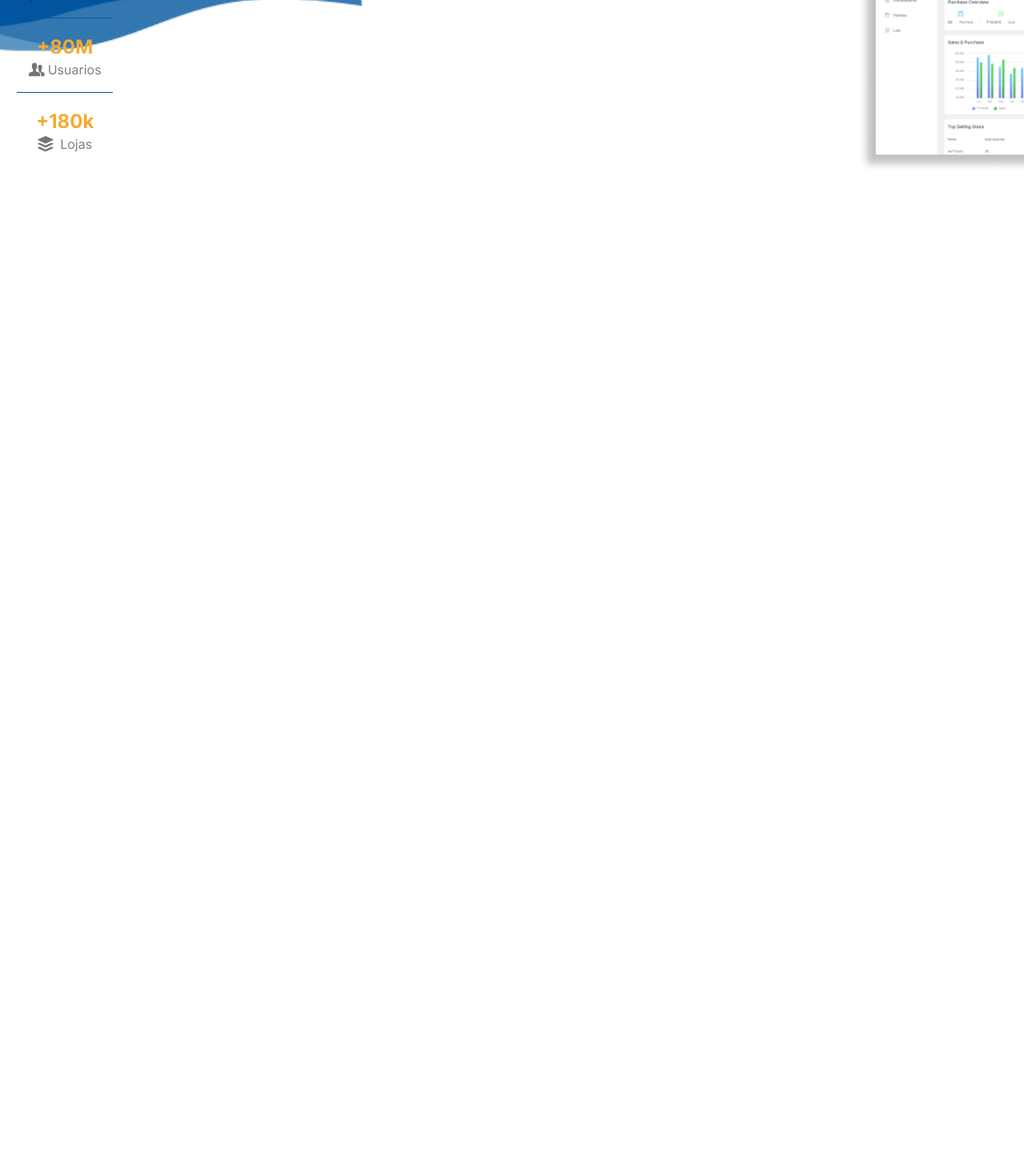
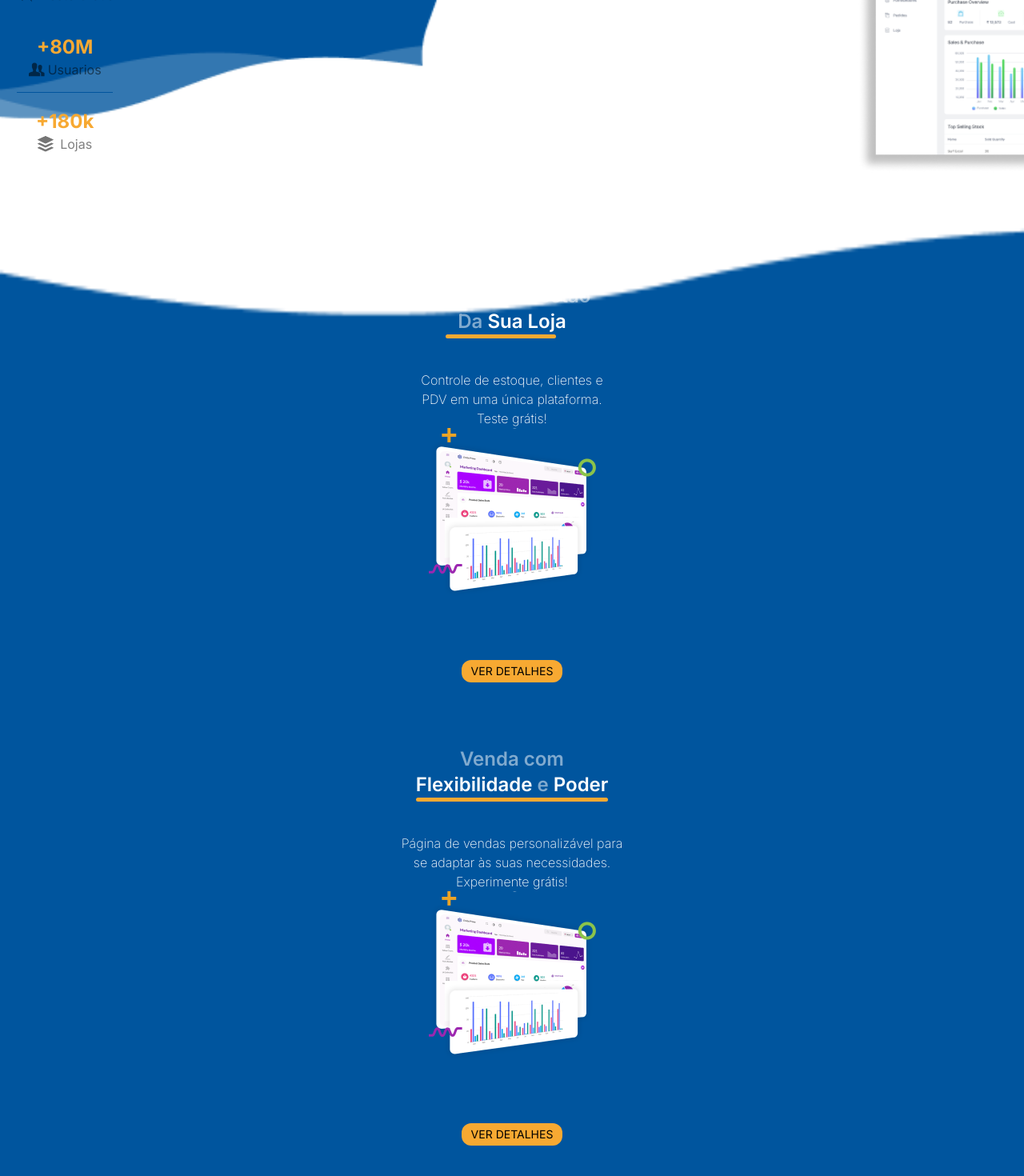
Before and after one commit to luxsoftw/SweetHubFrontend, a Next.js app: page / in a window 1280 px wide. Shown: the part 442-1912 px from the top of the page at 80% size. Before the commit the page ends 800 px from the top, so only its background shows below. Built offline with nearby package versions, Linux system fonts and the light colour scheme.

Commit message:
feat: add Store Management section on home page

```diff
--- a/app/page.tsx
+++ b/app/page.tsx
@@ -5,7 +5,7 @@ import Image from "next/image";
 export default function Home() {
    return (
       <div className="text-primary">
-         <section className="h-[600px] bg-bg-header bg-contain bg-no-repeat">
+         <section className="h-[700px] bg-bg-header bg-contain bg-no-repeat">
             <Header />
 
             <section className="flex flex-col items-center gap-4 pt-2">
@@ -133,6 +133,58 @@ export default function Home() {
                />
             </section>
          </section>
+         {/* gestão da Loja */}
+         <section className="flex h-[1300px] flex-col items-center bg-gestao bg-cover bg-no-repeat">
+            <section className="flex flex-col items-center pt-24 text-center">
+               <h1 className="w-[200px] text-2xl font-semibold text-primary/50">
+                  Domine a Gestão Da{" "}
+                  <span className="text-primary">Sua Loja</span>
+               </h1>
+
+               <div className="ml-[-28px] h-[5px] w-[138px] rounded-md bg-[#F7A932]"></div>
+
+               <p className="w-[260px] pt-10 font-extralight">
+                  Controle de estoque, clientes e PDV em uma única plataforma.
+                  Teste grátis!
+               </p>
+
+               <Image
+                  src="/bitmap.png"
+                  alt="Dashboard"
+                  width={209}
+                  height={210}
+               />
+
+               <button className="mt-20 rounded-xl bg-[#F7A932] p-1 px-3 text-sm text-secondary">
+                  VER DETALHES
+               </button>
+            </section>
+
+            <section className="flex flex-col items-center pt-20 text-center">
+               <h1 className="w-[280px] text-2xl font-semibold text-primary/50">
+                  Venda com <span className="text-primary">Flexibilidade</span>{" "}
+                  e <span className="text-primary">Poder</span>
+               </h1>
+
+               <div className="h-[5px] w-[240px] rounded-md bg-[#F7A932]"></div>
+
+               <p className="w-[280px] pt-10 font-extralight">
+                  Página de vendas personalizável para se adaptar às suas
+                  necessidades. Experimente grátis!
+               </p>
+
+               <Image
+                  src="/bitmap.png"
+                  alt="Dashboard"
+                  width={209}
+                  height={210}
+               />
+
+               <button className="mt-20 rounded-xl bg-[#F7A932] p-1 px-3 text-sm text-secondary">
+                  VER DETALHES
+               </button>
+            </section>
+         </section>
       </div>
    );
 }
--- a/tailwind.config.ts
+++ b/tailwind.config.ts
@@ -13,6 +13,7 @@ const config: Config = {
             "gradient-conic":
                "conic-gradient(from 180deg at 50% 50%, var(--tw-gradient-stops))",
             "bg-header": "url('/bgheader.png')",
+            gestao: "url('/rectangle.png')",
          },
          colors: {
             primary: "#FFFFFF",
```
Also changed, not shown: public/bitmap.png (added), public/rectangle.png (added).
